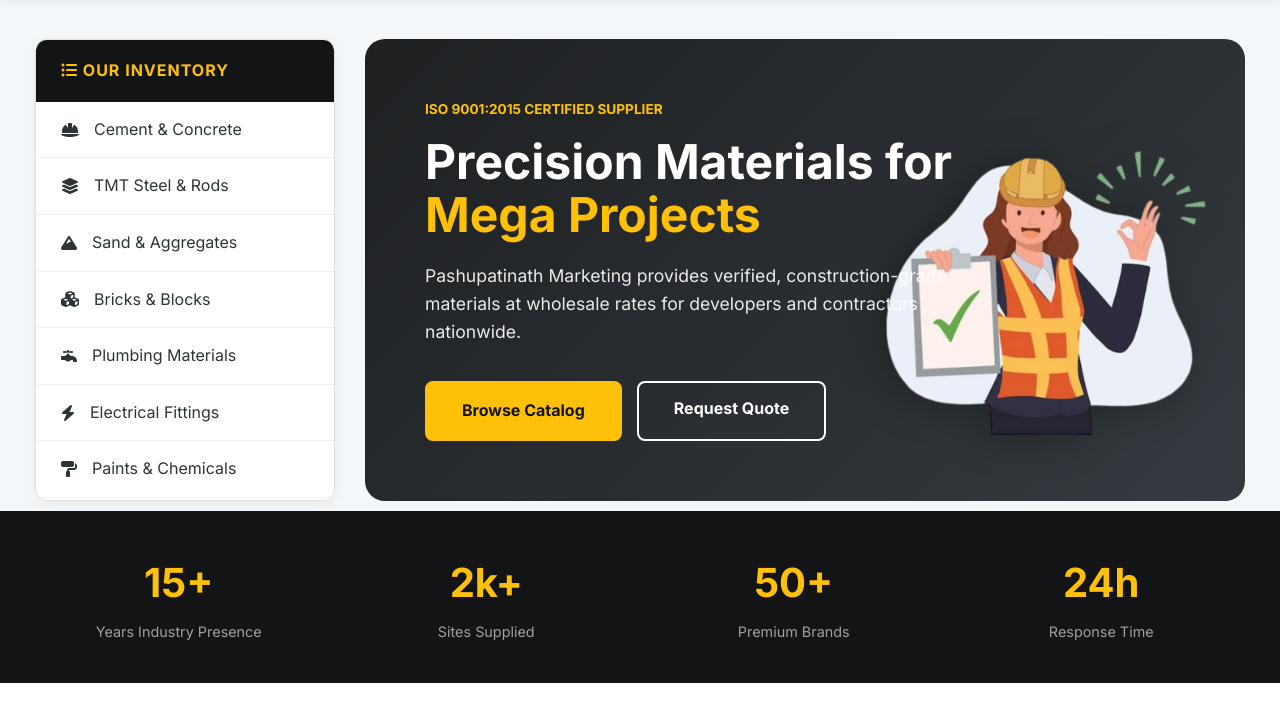
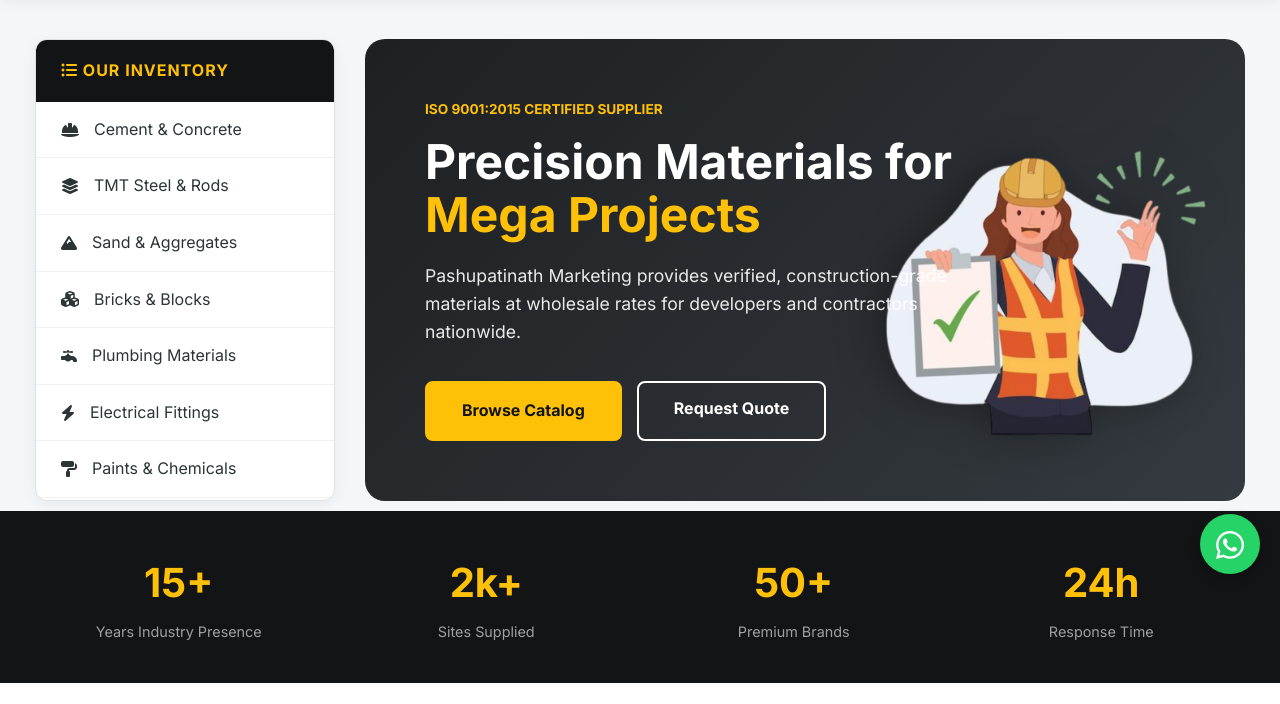
Before and after one commit to Omhursal45/hardware-shop-website, a Django app: page / in a window 1280 px wide. Shown: the part 206-910 px from the top of the page. Run offline with Django 5.2, Linux system fonts and the light colour scheme.

Commit message:
style: add styling for WhatsApp floating button

```diff
--- a/static/css/base.css
+++ b/static/css/base.css
@@ -236,3 +236,49 @@ ul { list-style: none; }
     /* Footer adjustments */
     .footer-grid { grid-template-columns: 1fr; gap: 40px; }
 }
+
+.whatsapp-float {
+    position: fixed;
+    bottom: 20px;
+    right: 20px;
+    background-color: #25D366;
+    color: #fff;
+    width: 60px;
+    height: 60px;
+    border-radius: 50%;
+    text-align: center;
+    font-size: 32px;
+    box-shadow: 0 4px 12px rgba(0,0,0,0.3);
+    z-index: 1000;
+    display: flex;
+    align-items: center;
+    justify-content: center;
+    transition: transform 0.3s ease, box-shadow 0.3s ease;
+}
+
+.whatsapp-float:hover {
+    transform: scale(1.1);
+    box-shadow: 0 6px 18px rgba(0,0,0,0.4);
+}
+
+.whatsapp-icon {
+    margin-top: 2px;
+}
+
+.whatsapp-float::after {
+    content: "Chat with us";
+    position: absolute;
+    right: 70px;
+    background: #111;
+    color: #fff;
+    padding: 6px 10px;
+    border-radius: 5px;
+    font-size: 14px;
+    opacity: 0;
+    white-space: nowrap;
+    transition: opacity 0.3s;
+}
+
+.whatsapp-float:hover::after {
+    opacity: 1;
+}
```
